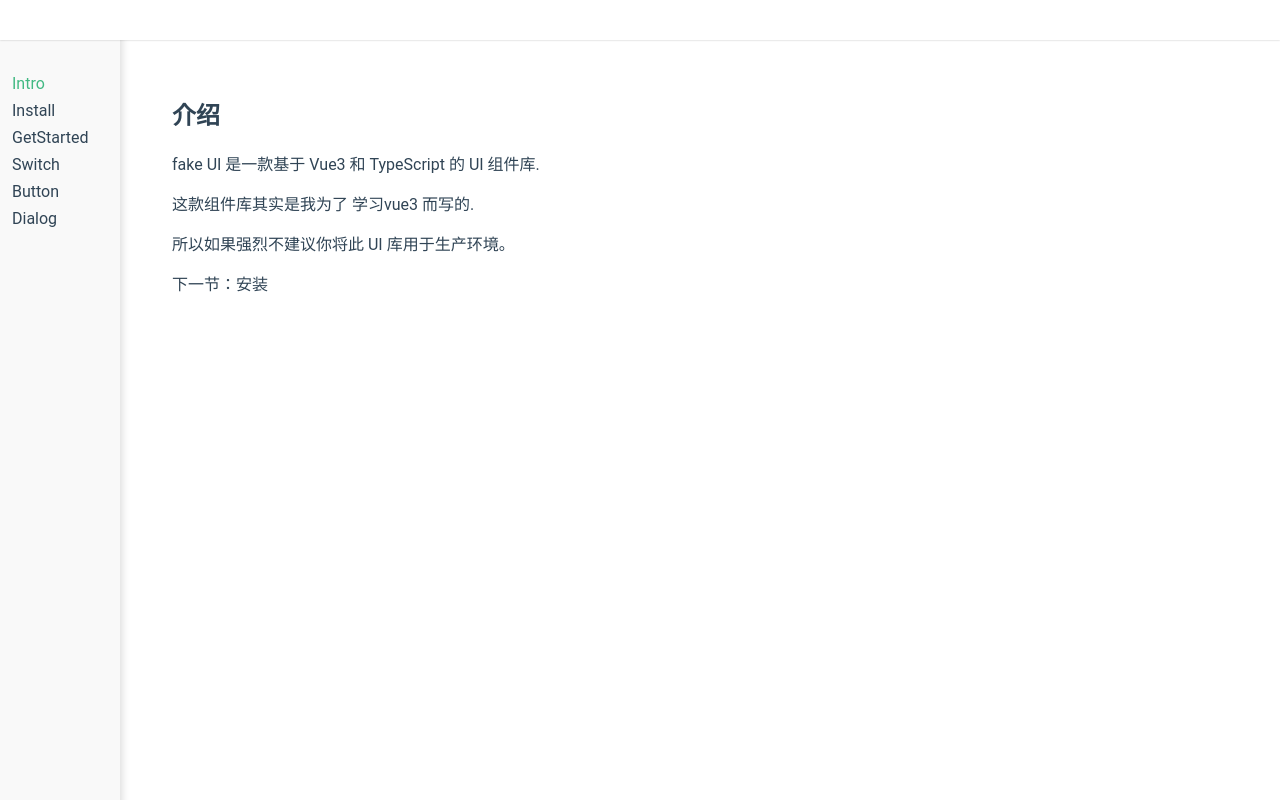
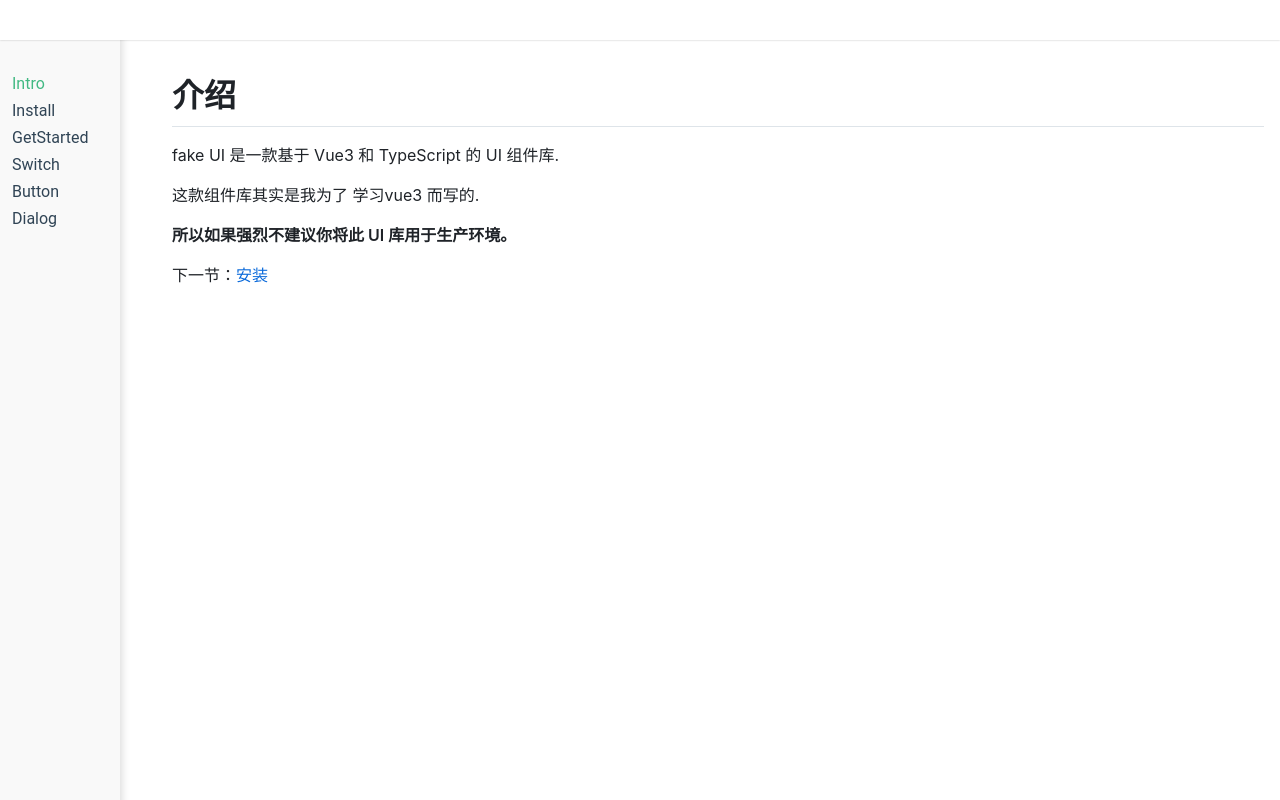
Before and after one commit to hanzeyang0217/fake-ui, a Vue app: page /#/doc/intro in a window 1280 px wide. Built offline with nearby package versions, Linux system fonts and the light colour scheme.

Commit message:
用了第三方库github-markdown-css 引入了Github 的 Markdown 样式

```diff
--- a/package.json
+++ b/package.json
@@ -6,6 +6,7 @@
     "build": "vite build"
   },
   "dependencies": {
+    "github-markdown-css": "^4.0.0",
     "vue": "^3.0.2",
     "vue-router": "4.0.0-rc.3"
   },
--- a/src/main.ts
+++ b/src/main.ts
@@ -2,6 +2,7 @@
 import App from './App.vue';
 import './index.scss';
 import {router} from './router/router';
+import 'github-markdown-css';
 
 createApp(App)
   .use(router)
--- a/src/views/GetStarted.vue
+++ b/src/views/GetStarted.vue
@@ -1,5 +1,5 @@
 <template>
-  <article>
+  <article class="markdown-body">
     <h1>
       开始使用
     </h1>
--- a/src/views/Install.vue
+++ b/src/views/Install.vue
@@ -1,5 +1,5 @@
 <template>
-  <article>
+  <article class="markdown-body">
     <h1>安装</h1>
     <p>打开终端运行下列命令：</p>
     <pre><code>npm install fake-ui</code></pre>
--- a/src/views/Intro.vue
+++ b/src/views/Intro.vue
@@ -1,9 +1,12 @@
 <template>
-  <article>
+  <article class="markdown-body">
     <h1>介绍</h1>
     <p>fake UI 是一款基于 Vue3 和 TypeScript 的 UI 组件库.</p>
     <p>这款组件库其实是我为了 学习vue3 而写的.</p>
-    <p>所以如果强烈不建议你将此 UI 库用于生产环境。</p>
+    <p>
+      <strong>所以如果强烈不建议你将此 UI 库用于生产环境。</strong>
+    </p>
+
     下一节：<a href="#/doc/install">安装</a>
   </article>
 </template>
```
